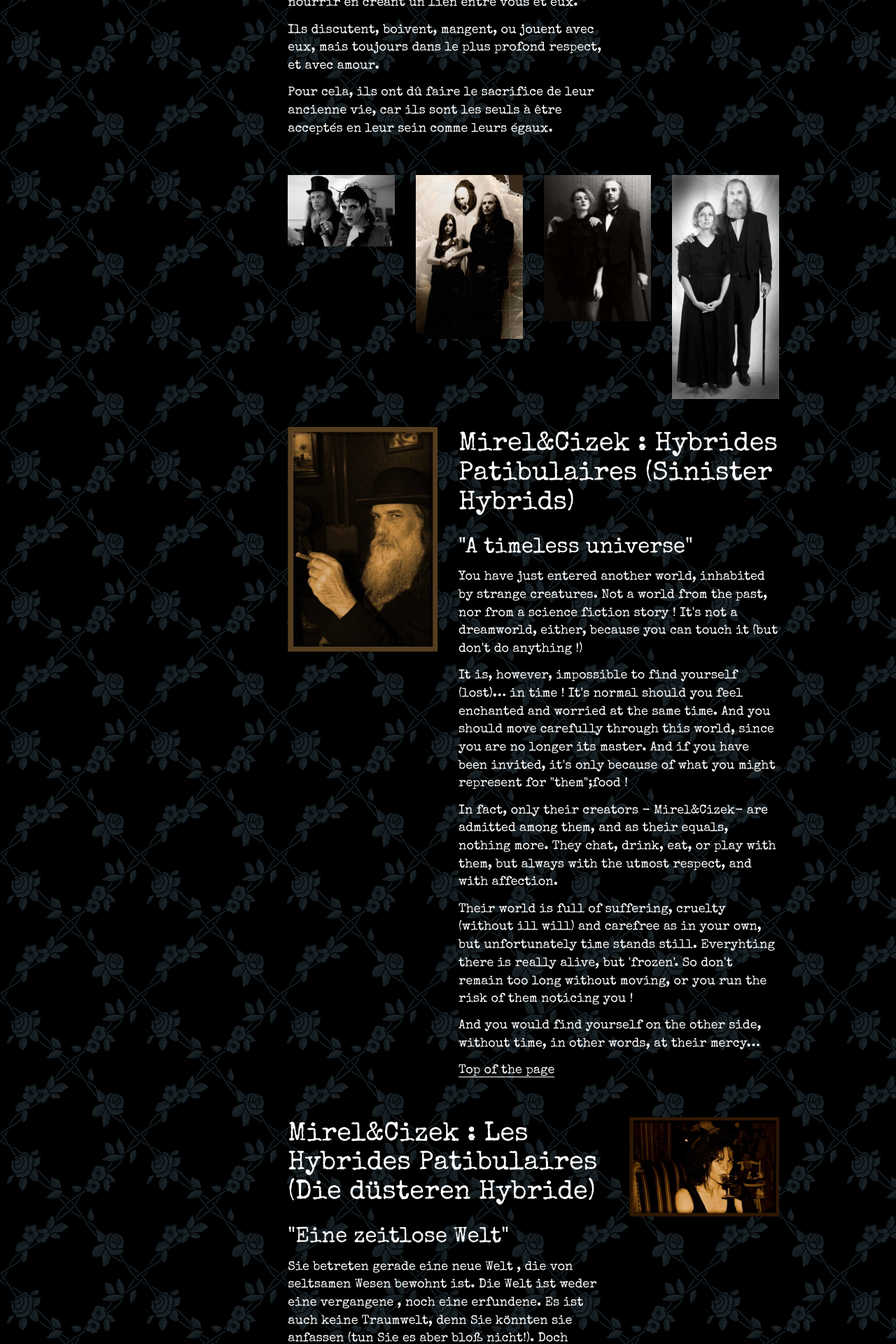
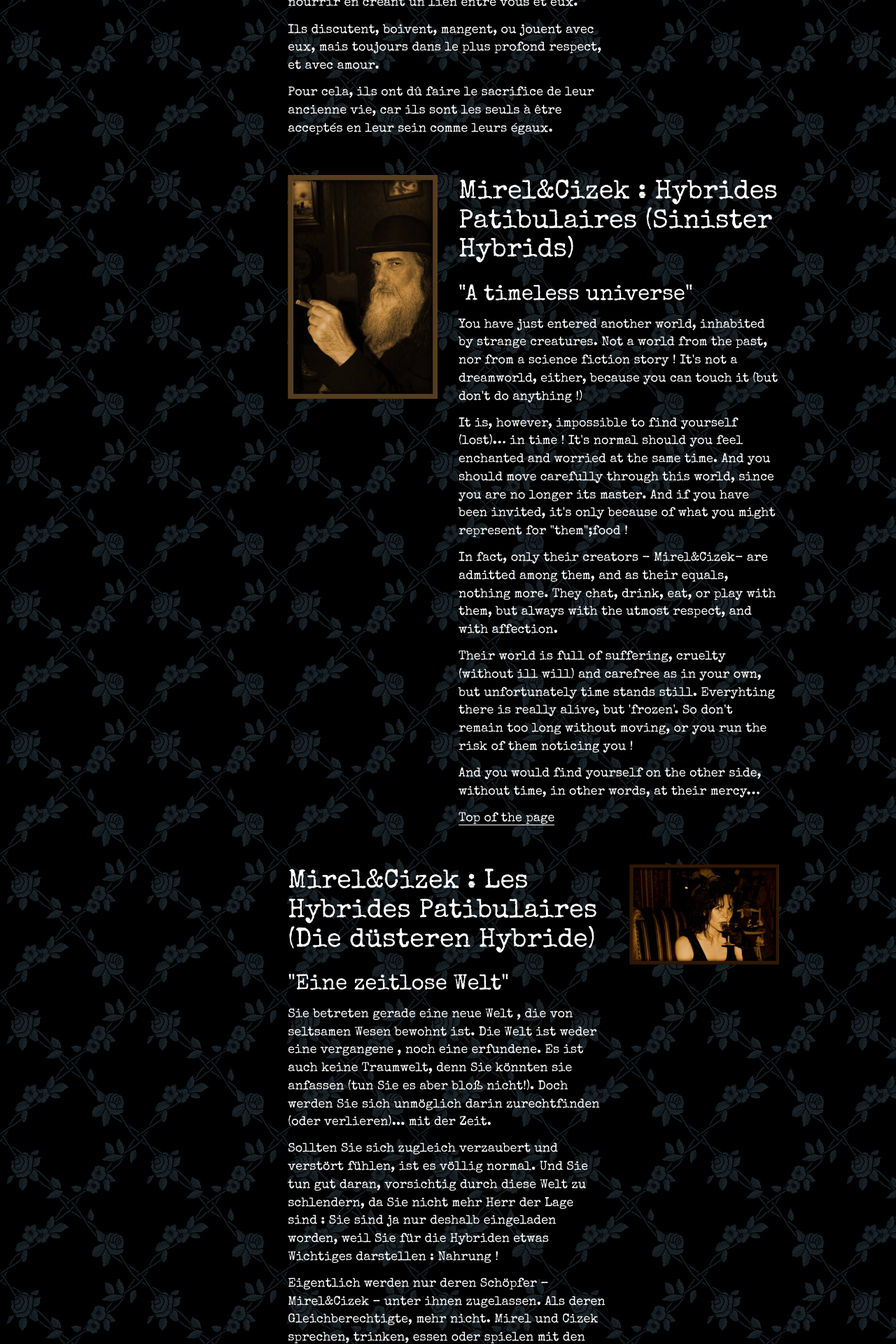
Before and after one commit to le-cube/le-cube.github.io, a Jekyll site: the page built from mirel-et-cizek.html, in a window 1280 px wide. Shown: the part 1175-3095 px from the top of the page at 70% size. Built offline with Jekyll 4.4.1, drawn with Linux system fonts in a browser that asks for light colours.

Commit message:
Update mirel-et-cizek.html

```diff
--- a/mirel-et-cizek.html
+++ b/mirel-et-cizek.html
@@ -54,12 +54,7 @@ weight : 20
                     </div>
                 </div>
 
-                <div class="row" id="toujours">
-                    <div class="col-md-3"><img src="{{ site.baseurl }}/img/mirel-et-cizek/photo03.jpg" alt="Mirel & Cizek"  class="img-responsive"></div>
-                    <div class="col-md-3"><img src="{{ site.baseurl }}/img/mirel-et-cizek/mirel-cizek-elise.jpg" alt="Mirel" class="img-responsive"></div>
-                    <div class="col-md-3"><img src="{{ site.baseurl }}/img/mirel-et-cizek/photo01.jpg" alt="Mirel & Cizek" class="img-responsive"></div>
-                    <div class="col-md-3"><img src="{{ site.baseurl }}/img/mirel-et-cizek/mirel-cizek-mylene.jpg" alt="Mirel & Cizek" class="img-responsive"></div>
-                </div>
+
 
                 <div class="row" lang="en" id="english">
                     <div class="col-md-4">
```
